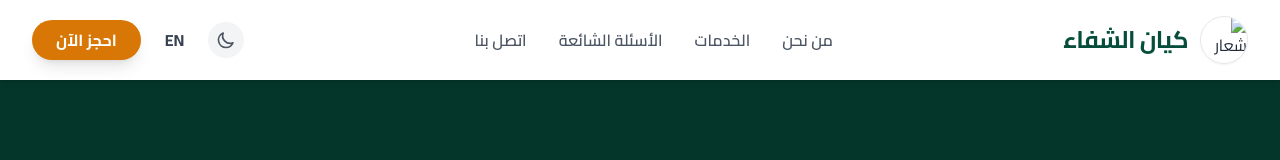
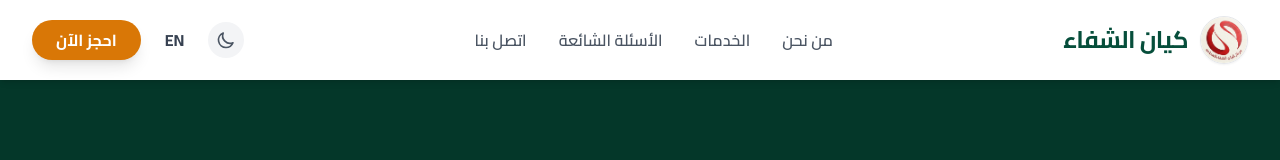
Before and after one commit to Kayen-Elshefaa/.github.io, a plain HTML site: page index.html in a window 1280 px wide. Shown: the top 160 px of the page. Drawn offline with nearby package versions, Linux system fonts and the light colour scheme.

Commit message:
index.html

```diff
--- a/index.html
+++ b/index.html
@@ -77,7 +77,7 @@
             <div class="flex justify-between h-20 items-center">
                 <div class="flex-shrink-0 flex items-center gap-3">
                     <!-- Elegant SVG Logo Placeholder -->
-                    <img src="Kayen-Elshefaa/.github.io/blob/main/Gemini_Generated_Image_ylm3tbylm3tbylm3.png" alt="شعار كيان الشفاء" class="h-12 w-12 object-cover rounded-full border border-gray-200 dark:border-gray-700 shadow-sm">
+                    <img src="Gemini_Generated_Image_ylm3tbylm3tbylm3.png" alt="شعار كيان الشفاء" class="h-12 w-12 object-cover rounded-full border border-gray-200 dark:border-gray-700 shadow-sm">
                     <span class="font-bold text-2xl text-medical-green dark:text-white tracking-tight" data-i18n="logo">كيان الشفاء</span>
                 </div>
 
```
